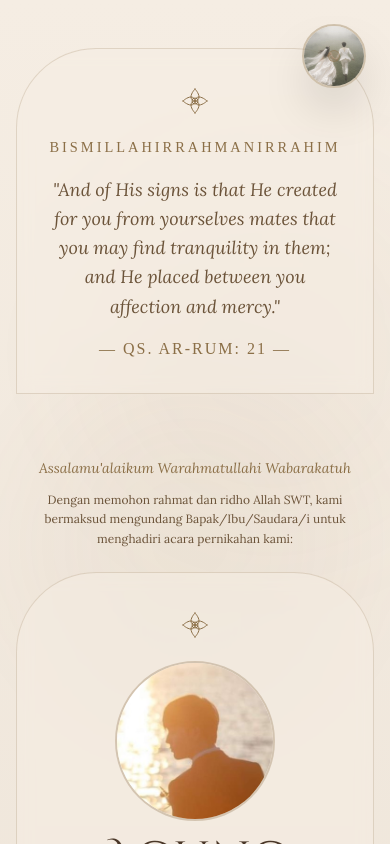
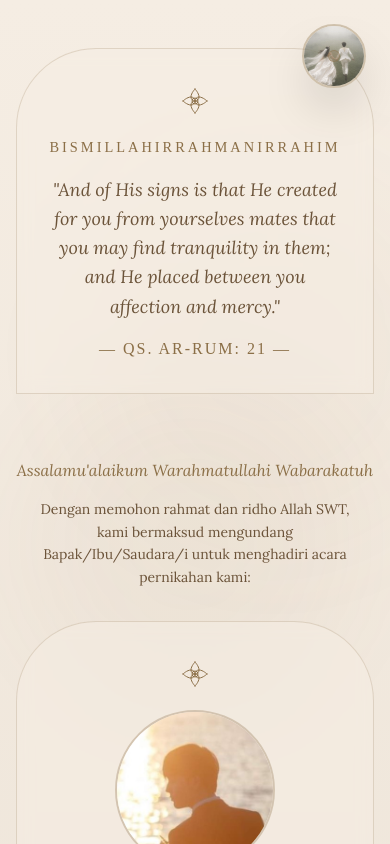
Before and after one commit to reevr4y/undangan_tes, a React (Vite) app: page / in a window 390 px wide. Both pictures are taken after a click on the button "BUKA UNDANGAN". Shown: the top 844 px of the page. Built offline with nearby package versions, Linux system fonts and the light colour scheme; a web font is replaced by a local one.

Commit message:
Refine font sizes: smaller headings for mobile, larger opening greeting

```diff
--- a/src/app/App.tsx
+++ b/src/app/App.tsx
@@ -162,9 +162,9 @@ export default function App() {
 
         {/* Mempelai Section */}
         <section className="space-y-10">
-          <div className="text-center mb-6">
-            <p className="text-sm italic mb-3 font-medium" style={{ fontFamily: 'Lora, serif', color: '#8B6F47' }}>Assalamu'alaikum Warahmatullahi Wabarakatuh</p>
-            <p className="px-6 text-xs leading-relaxed" style={{ fontFamily: 'Lora, serif', color: '#6B5339' }}>
+          <div className="text-center mb-8">
+            <p className="text-base italic mb-4 font-medium" style={{ fontFamily: 'Lora, serif', color: '#8B6F47' }}>Assalamu'alaikum Warahmatullahi Wabarakatuh</p>
+            <p className="px-6 text-sm leading-relaxed" style={{ fontFamily: 'Lora, serif', color: '#6B5339' }}>
               Dengan memohon rahmat dan ridho Allah SWT, kami bermaksud mengundang Bapak/Ibu/Saudara/i untuk menghadiri acara pernikahan kami:
             </p>
           </div>
@@ -180,7 +180,7 @@ export default function App() {
                 className="w-full h-full object-cover"
               />
             </div>
-            <h2 className="text-5xl mb-3" style={{ fontFamily: 'Cinzel Decorative, serif', color: '#4A3728' }}>
+            <h2 className="text-4xl mb-3" style={{ fontFamily: 'Cinzel Decorative, serif', color: '#4A3728' }}>
               Agung Sucipto
             </h2>
             <p className="mt-2 px-4 text-xs font-medium" style={{ fontFamily: 'Lora, serif', color: '#6B5339' }}>
@@ -203,7 +203,7 @@ export default function App() {
                 className="w-full h-full object-cover"
               />
             </div>
-            <h2 className="text-5xl mb-3" style={{ fontFamily: 'Cinzel Decorative, serif', color: '#4A3728' }}>
+            <h2 className="text-4xl mb-3" style={{ fontFamily: 'Cinzel Decorative, serif', color: '#4A3728' }}>
               Mita Handya Waltami
             </h2>
             <p className="mt-2 px-4 text-xs font-medium" style={{ fontFamily: 'Lora, serif', color: '#6B5339' }}>
@@ -216,7 +216,7 @@ export default function App() {
         <section className="rounded-t-[80px] p-8 backdrop-blur-sm"
           style={{ border: '1px solid rgba(139, 111, 71, 0.2)', backgroundColor: 'rgba(245, 237, 227, 0.5)' }}>
           <FloralIcon />
-          <h3 className="text-5xl mb-3 text-center" style={{ fontFamily: 'Cinzel Decorative, serif', color: '#4A3728' }}>
+          <h3 className="text-4xl mb-3 text-center" style={{ fontFamily: 'Cinzel Decorative, serif', color: '#4A3728' }}>
             Perjalanan Asmara
           </h3>
           <p className="text-center mb-8 font-bold" style={{ fontFamily: 'Lora, serif', letterSpacing: '2px', color: '#8B6F47', fontSize: '0.85rem' }}>
@@ -307,7 +307,7 @@ export default function App() {
         <section className="rounded-t-[80px] p-8 backdrop-blur-sm"
           style={{ border: '1px solid rgba(139, 111, 71, 0.2)', backgroundColor: 'rgba(245, 237, 227, 0.5)' }}>
           <FloralIcon />
-          <h3 className="text-5xl mb-3 text-center" style={{ fontFamily: 'Cinzel Decorative, serif', color: '#4A3728' }}>
+          <h3 className="text-4xl mb-3 text-center" style={{ fontFamily: 'Cinzel Decorative, serif', color: '#4A3728' }}>
             Our Moments
           </h3>
           <p className="text-center mb-8 font-bold" style={{ fontFamily: 'Lora, serif', letterSpacing: '2px', color: '#8B6F47', fontSize: '0.85rem' }}>
```
